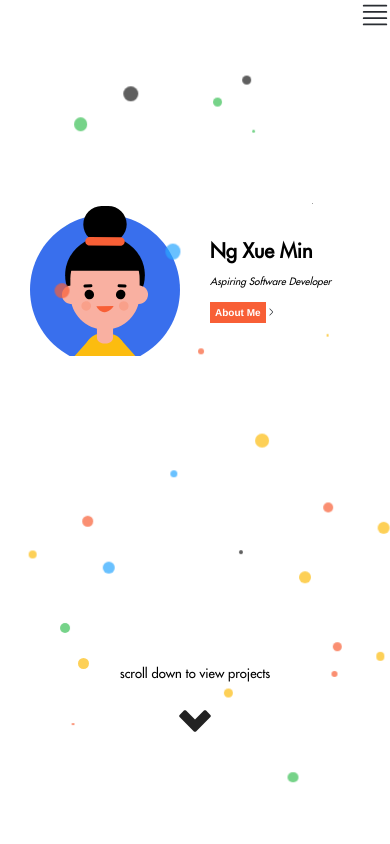
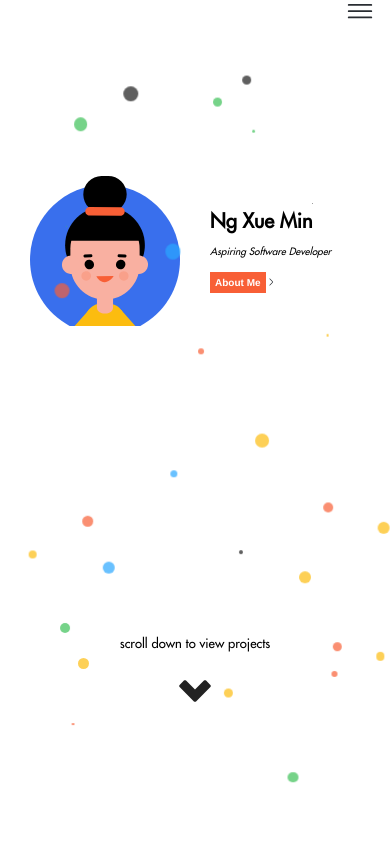
Before and after one commit to xueminzzz/My-Portfolio-Website, a Next.js app: page / in a window 390 px wide. Shown: the top 844 px of the page. Built offline with nearby package versions, Linux system fonts and the light colour scheme.

Commit message:
sidebar not working

```diff
--- a/app/components/navbar/index.js
+++ b/app/components/navbar/index.js
@@ -1,7 +1,7 @@
 "use client";
 import { useState } from "react";
-import Navbar from "./nav/navbar";
-import Sidebar from "./sidebar/sidebar";
+import Navbar from "./navbar-desktop/navbar-desktop";
+import Sidebar from "./navbar-mobile/navbar-mobile";
 
 export default function Navigation() {
   // toggle sidebar
--- a/app/components/navbar/nav/navbar.js
+++ b/app/components/navbar/navbar-desktop/navbar-desktop.js
@@ -1,5 +1,5 @@
 "use client"
-import styles from "./navbar.module.css";
+import styles from "./navbar-desktop.module.css";
 import Link from "next/link";
 import Image from "next/image";
 import { useState } from "react";
--- a/app/components/navbar/nav/navbar.module.css
+++ b/app/components/navbar/navbar-desktop/navbar-desktop.module.css
@@ -48,15 +48,12 @@
         display: none;
     }
 
-    .menu-icon {
+    .hamburger {
         display: flex;
         justify-content: flex-end;
         position: absolute;
         margin-right: 1.5rem;
         margin-top: 1.5rem;
-    }
-
-    .hamburger {
         height: 30px;
         width: 30px;
     }
--- a/app/components/navbar/sidebar/sidebar.js
+++ b/app/components/navbar/navbar-mobile/navbar-mobile.js
@@ -1,5 +1,5 @@
 "use client"
-import styles from "./sidebar.module.css";
+import styles from "./navbar-mobile.module.css";
 import Link from "next/link";
 import Image from "next/image";
 import { useState } from "react";
--- a/app/components/navbar/sidebar/sidebar.module.css
+++ b/app/components/navbar/navbar-mobile/navbar-mobile.module.css
@@ -13,6 +13,5 @@
         justify-content: flex-end;
         position: absolute;
         margin-right: 1.5rem;
-        /* margin-top: 1.5rem; */
     }
 }
--- a/app/layout.js
+++ b/app/layout.js
@@ -1,5 +1,5 @@
 import "./globals.css";
-import Navbar from "./components/navbar/nav/navbar";
+import Navbar from "./components/navbar/navbar-desktop/navbar-desktop";
 import Background from "./components/background/background-animation";
 // import { Inter } from "next/font/google"
 
--- a/app/page.js
+++ b/app/page.js
@@ -3,8 +3,8 @@ import styles from "./page.module.css";
 import Header from "./components/header/header";
 import Projects from "./components/projects/projects";
 import Background from "./components/background/background-animation";
-import Navbar from "./components/navbar/nav/navbar";
-import Sidebar from "./components/navbar/sidebar/sidebar";
+import Navbar from "./components/navbar/navbar-desktop/navbar-desktop";
+import Sidebar from "./components/navbar/navbar-mobile/navbar-mobile";
 import Link from "next/link";
 
 export default function HomePage() {
--- a/app/projects/compstruc-project/layout.js
+++ b/app/projects/compstruc-project/layout.js
@@ -1,6 +1,6 @@
 import "../../globals.css";
-import Navbar from "../../components/navbar/nav/navbar";
-import Sidebar from "../../components/navbar/sidebar/sidebar";
+import Navbar from "../../components/navbar/navbar-desktop/navbar-desktop";
+import Sidebar from "../../components/navbar/navbar-mobile/navbar-mobile";
 
 export default function RootLayout({ children }) {
   return (
--- a/app/projects/infosys-project/layout.js
+++ b/app/projects/infosys-project/layout.js
@@ -1,6 +1,6 @@
 import "../../globals.css";
-import Navbar from "../../components/navbar/nav/navbar";
-import Sidebar from "../../components/navbar/sidebar/sidebar";
+import Navbar from "../../components/navbar/navbar-desktop/navbar-desktop";
+import Sidebar from "../../components/navbar/navbar-mobile/navbar-mobile";
 
 export default function RootLayout({ children }) {
   return (
--- a/app/projects/sds-project/layout.js
+++ b/app/projects/sds-project/layout.js
@@ -1,6 +1,6 @@
 import "../../globals.css";
-import Navbar from "../../components/navbar/nav/navbar";
-import Sidebar from "../../components/navbar/sidebar/sidebar";
+import Navbar from "../../components/navbar/navbar-desktop/navbar-desktop";
+import Sidebar from "../../components/navbar/navbar-mobile/navbar-mobile";
 
 export default function RootLayout({ children }) {
   return (
```
